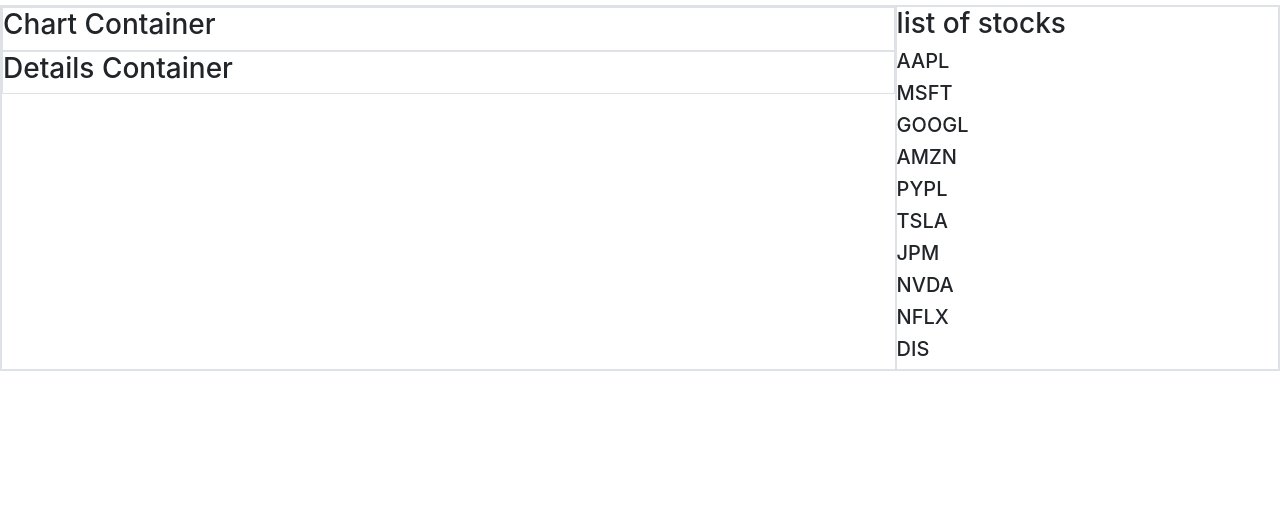
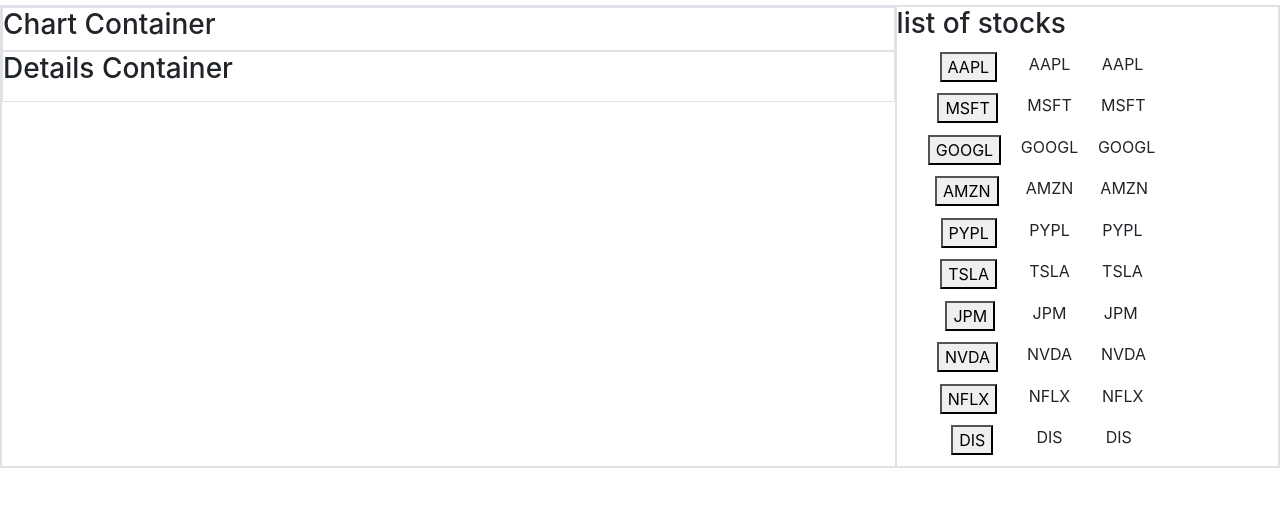
Before and after one commit to shivam2575/stock_market_js, a plain HTML site: page index.html in a window 1280 px wide. Shown: the part 51-558 px from the top of the page. Drawn offline with nearby package versions, Linux system fonts and the light colour scheme.

Commit message:
added code for adding details

```diff
--- a/index.html
+++ b/index.html
@@ -21,6 +21,7 @@
             </div>
             <div id="details-cont" class="border">
                 <h3>Details Container</h3>
+                <p id="details-para"></p>
             </div>
         </div>
         <div id="stock-cont" class="border">
@@ -31,7 +32,7 @@
 
     <!-- Optional JavaScript -->
     <!-- jQuery first, then Popper.js, then Bootstrap JS -->
-    <script src="https://code.jquery.com/jquery-3.3.1.slim.min.js" integrity="sha384-q8i/X+965DzO0rT7abK41JStQIAqVgRVzpbzo5smXKp4YfRvH+8abtTE1Pi6jizo" crossorigin="anonymous"></script>
+    <script src="https://code.jquery.com/jquery-3.6.0.min.js"></script>
     <script src="https://cdn.jsdelivr.net/npm/popper.js@1.14.7/dist/umd/popper.min.js" integrity="sha384-UO2eT0CpHqdSJQ6hJty5KVphtPhzWj9WO1clHTMGa3JDZwrnQq4sF86dIHNDz0W1" crossorigin="anonymous"></script>
     <script src="https://cdn.jsdelivr.net/npm/bootstrap@4.3.1/dist/js/bootstrap.min.js" integrity="sha384-JjSmVgyd0p3pXB1rRibZUAYoIIy6OrQ6VrjIEaFf/nJGzIxFDsf4x0xIM+B07jRM" crossorigin="anonymous"></script>
     <!-- User-defined js -->
--- a/script.js
+++ b/script.js
@@ -11,10 +11,37 @@ const stocks = [
   "DIS",
 ];
 const $stockContEle = $("#stock-cont");
+const $detailsParaEle = $("#details-para");
+
+function addDetails(url, name) {
+  $.getJSON(url, function (response) {
+    console.log(`calling for ${name}`);
+    let stockList = response.stocksProfileData[0];
+    console.log(stockList);
+    let stockDetails = stockList[name];
+    if (stockDetails) {
+      $detailsParaEle.text(stockDetails.summary);
+    }
+  });
+}
+
 $(document).ready(function () {
   stocks.forEach((stock) => {
-    const $stockNameEle = $("<h5></h5>").text(stock);
-    const $stockEle = $("<div></div>").append($stockNameEle);
+    const $stockNameEle = $("<button></button>").text(stock);
+    const $stockPriceEle = $("<span></span>").text(stock);
+    const $stockProfitEle = $("<span></span>").text(stock);
+    $stockNameEle.click(() => {
+      //   addChartInfo();
+      addDetails(
+        "https://stocks3.onrender.com/api/stocks/getstocksprofiledata",
+        stock
+      );
+    });
+    const $stockEle = $("<div></div>", { class: "list-div" }).append(
+      $stockNameEle,
+      $stockPriceEle,
+      $stockProfitEle
+    );
     $stockContEle.append($stockEle);
   });
 });
--- a/styles.css
+++ b/styles.css
@@ -14,3 +14,9 @@
 #stock-cont{
     width: 30%;
 }
+.list-div{
+    display: flex;
+    justify-content: space-evenly;
+    margin: 3%;
+    width: 70%;
+}
```
